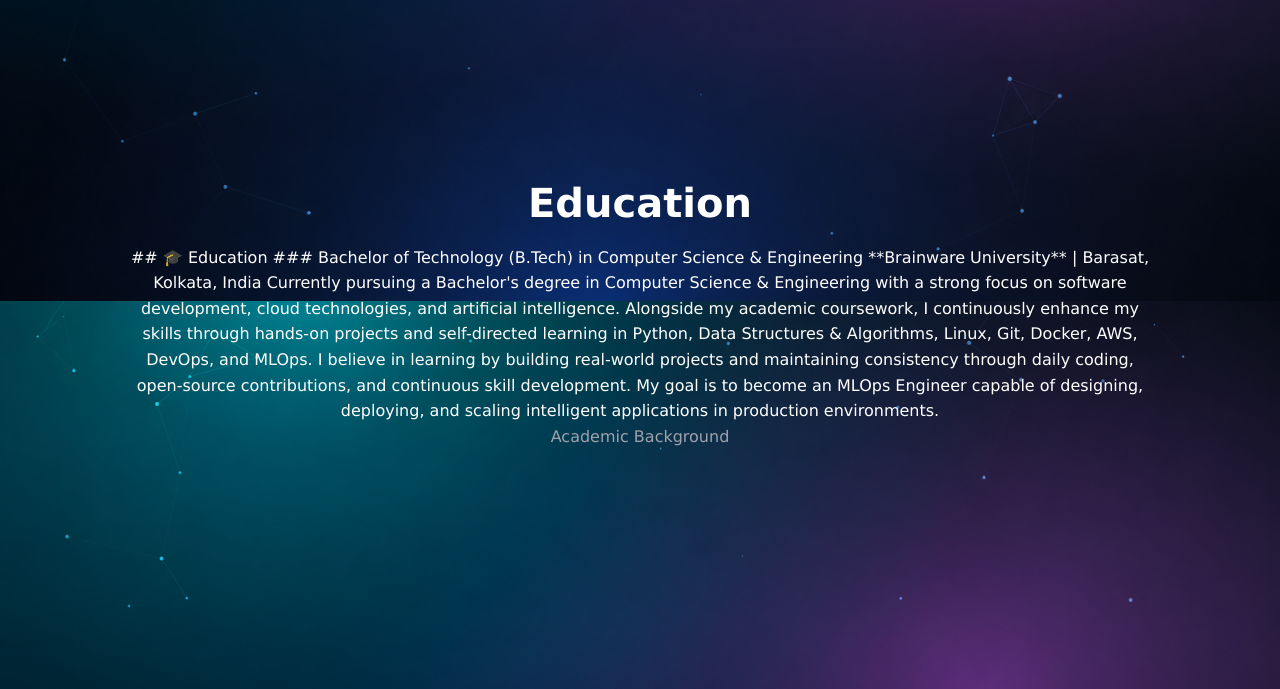
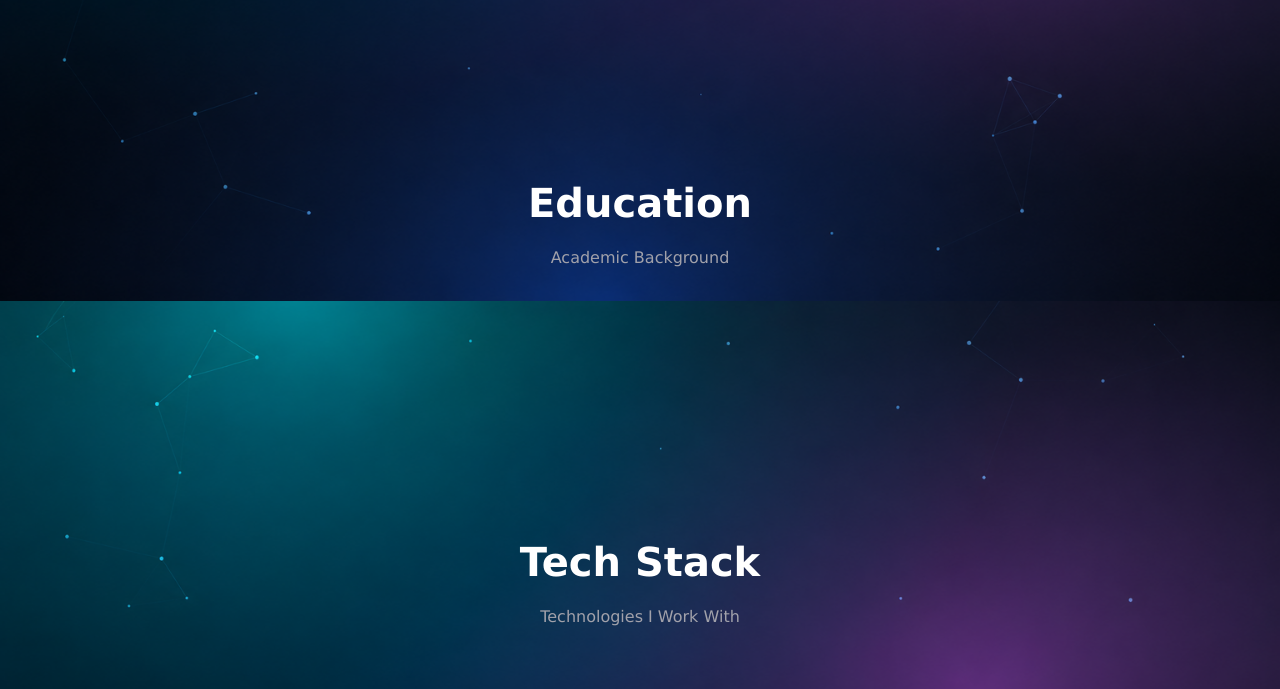
Before and after one commit to sabujghorai/Peronal-Portfolio, a Flask app: page / in a window 1280 px wide; the page is wider, and only the part inside the window is pictured. Shown: the part 2259-2948 px from the top of that part. Run offline with Flask 3, Linux system fonts and the light colour scheme; some libraries are stand-ins or nearby versions.

Commit message:
updated the html file

```diff
--- a/templates/index.html
+++ b/templates/index.html
@@ -224,20 +224,6 @@
 
             <h2>Education</h2>
 
-            ## 🎓 Education
-
-            ### Bachelor of Technology (B.Tech) in Computer Science & Engineering
-
-            **Brainware University** | Barasat, Kolkata, India
-
-            Currently pursuing a Bachelor's degree in Computer Science & Engineering with a strong focus on software
-            development, cloud technologies, and artificial intelligence. Alongside my academic coursework, I
-            continuously enhance my skills through hands-on projects and self-directed learning in Python, Data
-            Structures & Algorithms, Linux, Git, Docker, AWS, DevOps, and MLOps.
-
-            I believe in learning by building real-world projects and maintaining consistency through daily coding,
-            open-source contributions, and continuous skill development. My goal is to become an MLOps Engineer capable
-            of designing, deploying, and scaling intelligent applications in production environments.
 
             <p>Academic Background</p>
 
```
